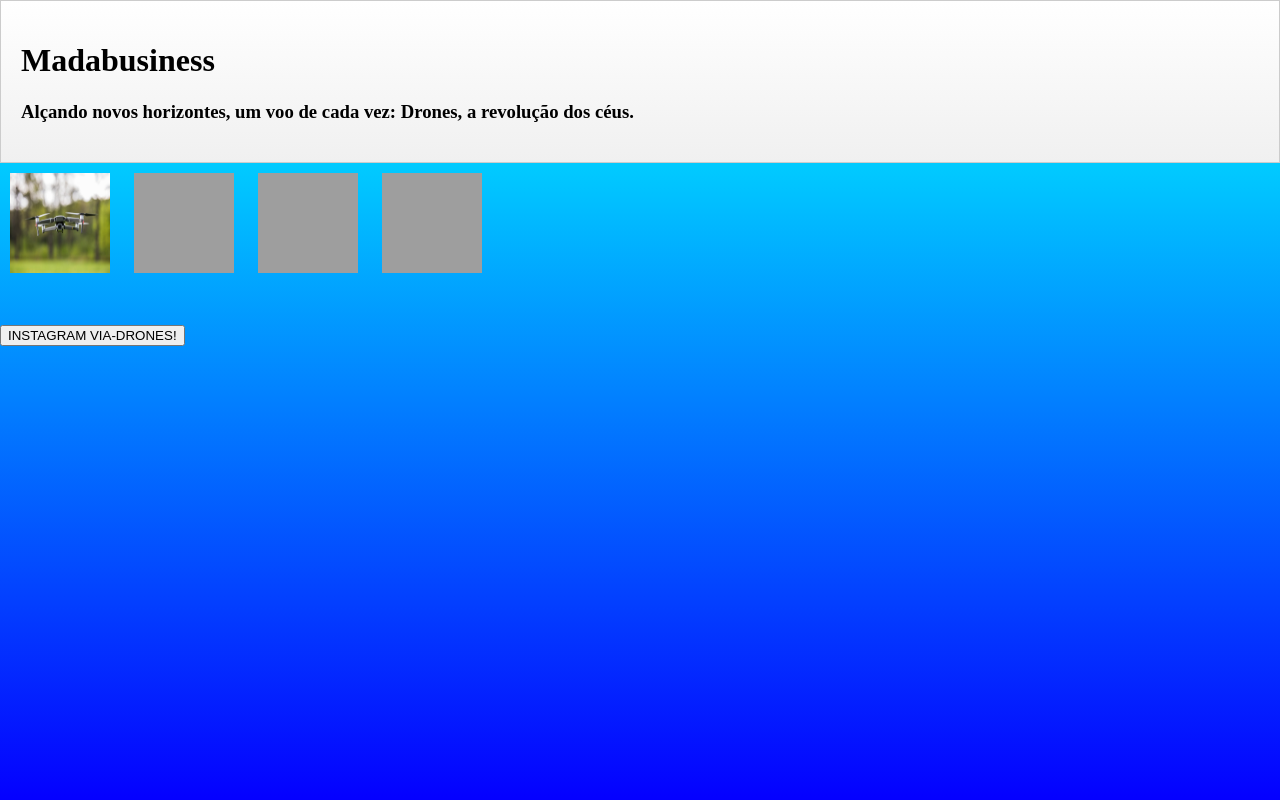
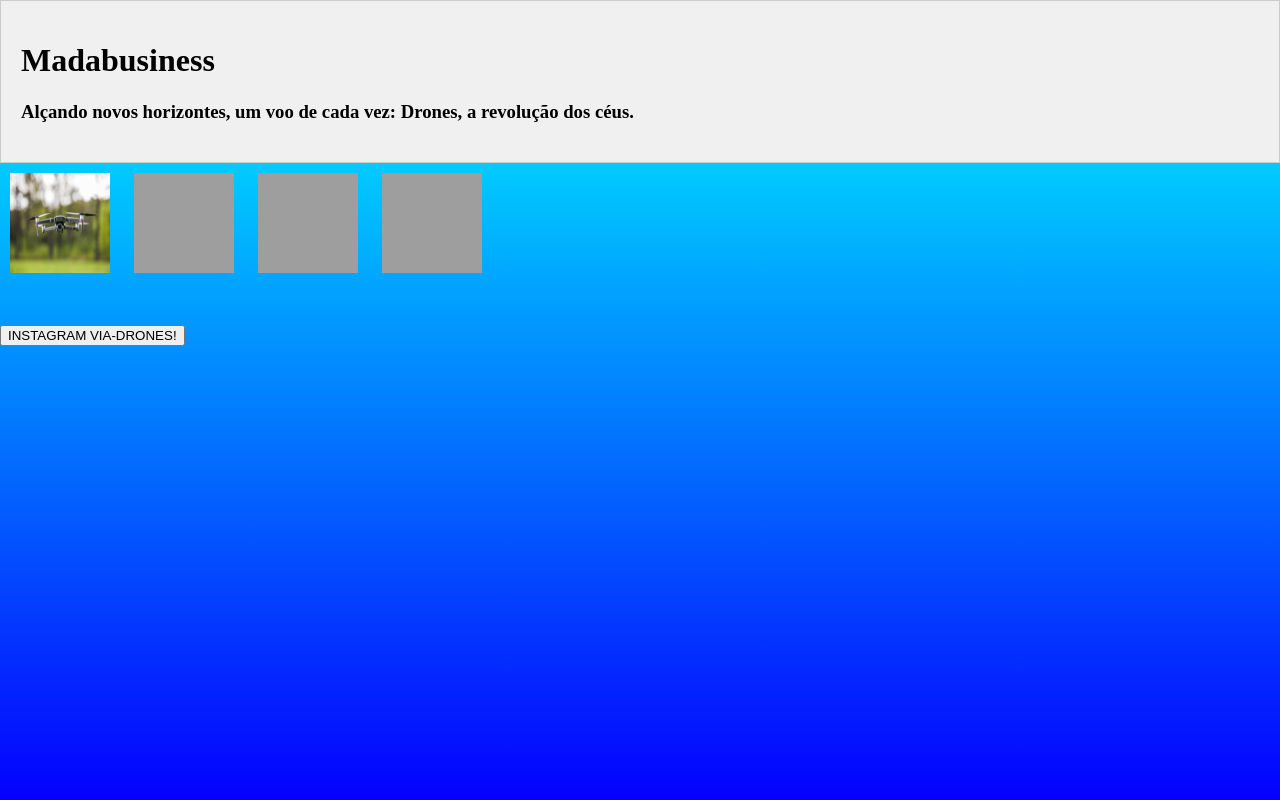
Before and after one commit to Mada0909/Madatest, a plain HTML site: page index.html in a window 1280 px wide. Drawn offline with Linux system fonts and the light colour scheme; grey boxes are pictures that could not be loaded.

Commit message:
Atualizar o style.css

```diff
--- a/style.css
+++ b/style.css
@@ -5,7 +5,7 @@ body {
 }
 
 .mada1 {
-    background: linear-gradient(to bottom, #ffffff, #f0f0f0); /* Gradiente de fundo */
+    background-color: #f0f0f0;
     padding: 20px;
     border: 1px solid #ccc;
 }
```
